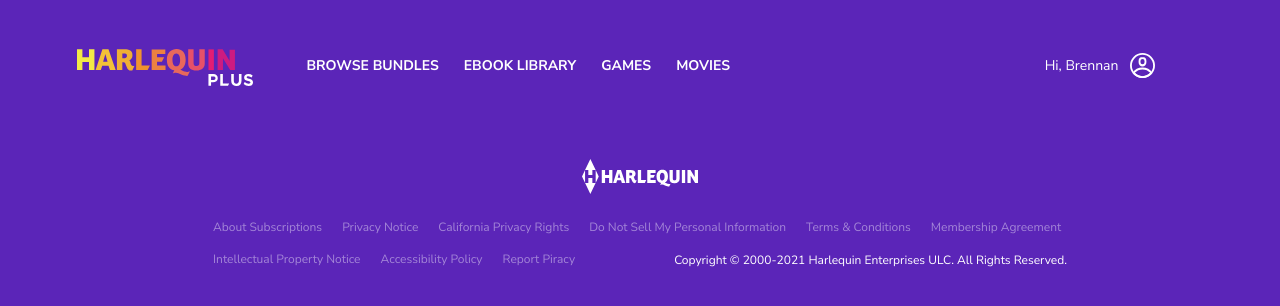
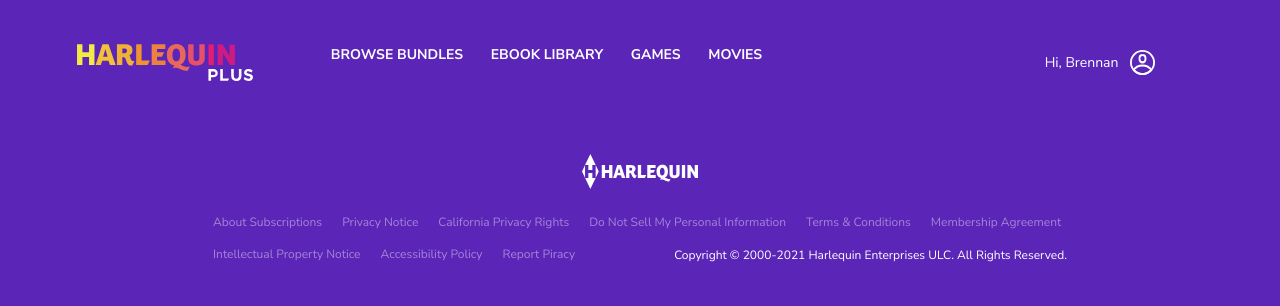
Before and after one commit to sarahwbs/hqn, a Jekyll site: the page built from site/subscriber-home.html, in a window 1280 px wide. Shown: the top 306 px of the page. Built offline with Jekyll 4.4.1, drawn with Linux system fonts in a browser that asks for light colours; some web fonts are replaced.

Commit message:
[HP-179] Adjustments to header styles

```diff
--- a/site/_includes/header.html
+++ b/site/_includes/header.html
@@ -1,16 +1,14 @@
 <header class="header">
     <div class="row flex-nowrap">
       {% if include.userstate == "signed-in" %}
-        <div class="col header-logo d-flex justify-content-center">
-          <div class="header-logo__img-wrapper">
-            <img
-              src="{{site.baseurl}}/assets/img/harlequin-plus-logo.svg"
-              alt="Harlequin Plus Logo"
-            />
-          </div>
+        <div class="col d-flex">
+          <img
+            src="{{site.baseurl}}/assets/img/harlequin-plus-logo.svg"
+            alt="Harlequin Plus Logo"
+          />
         </div>
 
-        <nav class="col nav d-flex flex-filler" aria-label="Top Navigation">
+        <nav class="col nav d-flex flex-filler d-none d-lg-block" aria-label="Top Navigation">
           {% for item in site.data.header-nav %}
           <a class="header_nav__link" href="{{ item.link }}" {% if page.url == item.link %}class="current"{% endif %}>{{ item.name }}</a>
           {% endfor %}
@@ -18,11 +16,11 @@
 
         <div class="col account d-flex">
           <div class="account__inner d-flex">
-            <div class="account__name d-flex align-self-center">Hi, Brennan</div>
+            <div class="account__name d-flex align-self-center d-none d-lg-block">Hi, Brennan</div>
 
             <div class="dropdown account__dropdown">
               <button
-                class="btn btn-default account_desktop_link"
+                class="btn btn-default d-none d-lg-block"
                 type="button"
                 id="account-dropdown-menu"
                 data-bs-toggle="dropdown"
@@ -34,7 +32,7 @@
                 />
               </button>
 
-              <a href="#" class="account__mobile_link">
+              <a href="#" class="d-block d-lg-none">
                 <img
                     src="{{site.baseurl}}/assets/img/icons/account-icon.svg"
                     alt="Account Icon"
@@ -69,7 +67,7 @@
         </div>
 
       {% if include.userstate == "signed-in" and include.sub == "true" %}
-        <div class="col d-flex my-bookshelf-button">
+        <div class="col d-flex d-none d-lg-block">
           <button
             type="button"
             class="btn btn-primary btn-lg header-button pink-button"
@@ -78,7 +76,7 @@
           </button>
         </div>
         {% else %}
-        <div class="col my-bookshelf-button"></div>
+          <div class="col d-none d-lg-block"></div>
         {% endif %}
 
       {% else %}
--- a/site/assets/css/_sass/header.scss
+++ b/site/assets/css/_sass/header.scss
@@ -1,9 +1,5 @@
 .header {
   padding: 4.4rem 0 2.8rem;
-}
-
-.header-logo__img-wrapper {
-  margin-top: 0.5rem;
 }
 
 a.header_nav__link {
@@ -20,7 +16,7 @@
 
 .nav {
   align-items: center;
-  margin-left: 4%;
+  margin-left: 7rem;
 }
 
 // Buttons
@@ -43,7 +39,6 @@
 
 .account__name {
   font-size: 1.4rem;
-  color: var(--white);
   font-weight: normal;
   margin-right: 0.25rem;
   white-space: nowrap;
@@ -51,12 +46,16 @@
 
 .account__inner {
   align-items: center;
+
+  @media screen and (max-width: $screen-md) {
+    justify-content: center;
+  }
 }
 
 // Dropdown menu
 
 .dropdown-menu {
-  background: var(--dark-purple-v2) 0 0 no-repeat padding-box;
+  background: var(--dark-purple-v2);
   box-shadow: 0 8px 40px var(--grey-v4);
   padding: 1.2rem 2.5rem 1.2rem 1.2rem;
   border-radius: 0.5rem;
@@ -103,41 +102,3 @@
 .dropdown-item__selections__number {
   font-size: 1.8rem;
 }
-
-.account_desktop_link {
-  display: inline-block;
-}
-.account__mobile_link {
-  display: none;
-}
-
-@media screen and (max-width: $screen-md) {
-  .header {
-    .col-sm {
-      margin: 1rem 0;
-    }
-
-    .row {
-      justify-content: space-around;
-    }
-
-    .row > * {
-      width: auto;
-    }
-  }
-
-  .header .nav,
-  .my-bookshelf-button,
-  .account__name,
-  .account_desktop_link {
-    display: none !important;
-  }
-
-  .account__mobile_link {
-    display: block;
-  }
-
-  .account__inner {
-    justify-content: center;
-  }
-}
```
